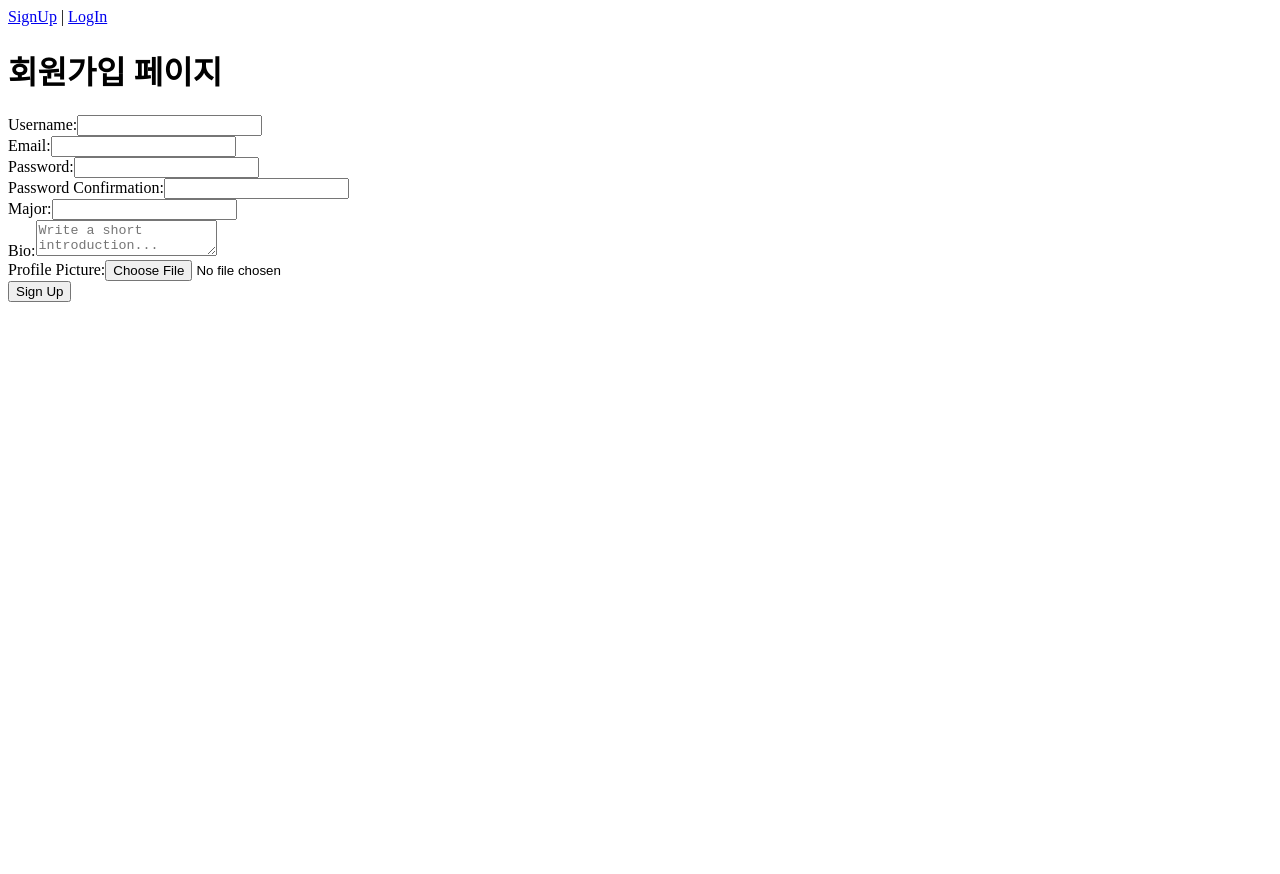
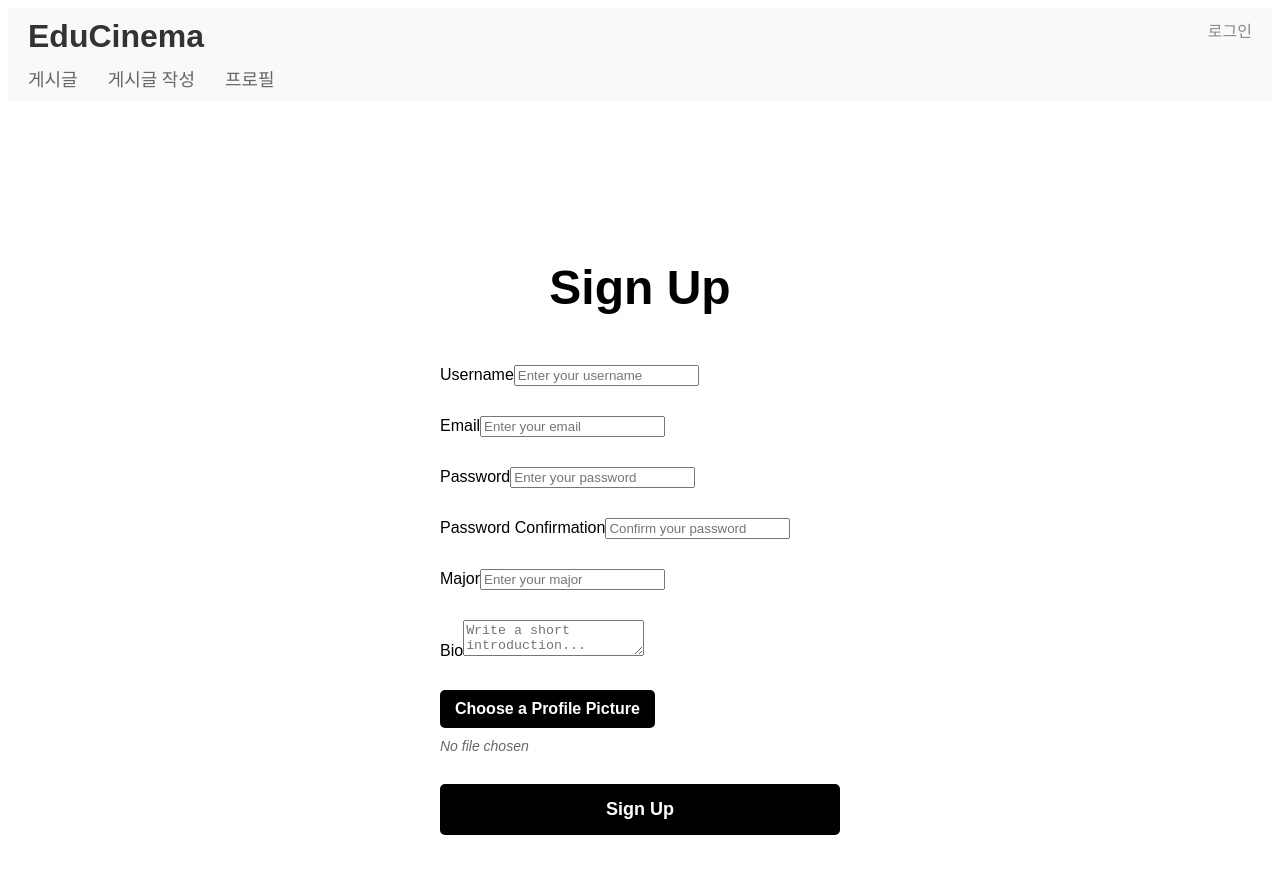
Before and after one commit to Ooni15/EduCinema, a Vue app in the folder vue-project/: page /signup in a window 1280 px wide. Shown: the top 874 px of the page. Before the commit the page ends 800 px from the top, so only its background shows below. Built offline with nearby package versions, Linux system fonts and the light colour scheme.

Commit message:
로그인 디자인

```diff
--- a/vue-project/src/App.vue
+++ b/vue-project/src/App.vue
@@ -1,18 +1,30 @@
 <template>
-  <header>
-    <nav>
-      <!-- 로그인 상태에 따른 네비게이션 -->
-      <div v-if="store.isLogin">
-        <RouterLink :to="{ name: 'ArticleView' }">Articles</RouterLink> |
-        <RouterLink :to="{ name: 'ProfileListView' }">Profiles</RouterLink> |
-        <form @submit.prevent="logOut">
-          <input type="submit" value="Logout">
+  <header class="navbar">
+    <!-- EduCinema -->
+    <div class="navbar-left">
+      <h1 class="navbar-title">EduCinema</h1>
+    </div>
+    <!-- 회원가입/로그인 버튼 -->
+    <div class="navbar-right">
+      <!-- 회원가입 페이지에서는 항상 로그인 버튼 표시 -->
+      <div v-if="$route.name === 'SignUpView'">
+        <RouterLink :to="{ name: 'LogInView' }" class="auth-button">로그인</RouterLink>
+      </div>
+      <!-- 로그인 상태에 따른 버튼 표시 -->
+      <div v-else-if="store.isLogin">
+        <form @submit.prevent="logOut" class="auth-button">
+          <input type="submit" value="로그아웃" />
         </form>
       </div>
       <div v-else>
-        <RouterLink :to="{ name: 'SignUpView' }">SignUp</RouterLink> |
-        <RouterLink :to="{ name: 'LogInView' }">LogIn</RouterLink>
+        <RouterLink :to="{ name: 'SignUpView' }" class="auth-button">회원가입</RouterLink>
       </div>
+    </div>
+    <!-- 게시글 메뉴 -->
+    <nav class="navbar-menu">
+      <RouterLink :to="{ name: 'ArticleView' }">게시글</RouterLink>
+      <RouterLink :to="{ name: 'CreateView' }">게시글 작성</RouterLink>
+      <RouterLink :to="{ name: 'ProfileListView' }">프로필</RouterLink>
     </nav>
   </header>
   <RouterView />
@@ -22,32 +34,90 @@
 import { RouterView, RouterLink } from 'vue-router';
 import { useCounterStore } from '@/stores/counter';
 
-const store = useCounterStore(); // Pinia 스토어
+const store = useCounterStore();
 
-// 로그아웃 함수
-const logOut = function () {
+const logOut = () => {
   store.logOut();
 };
 </script>
 
 <style scoped>
-:root {
-  --primary-blue: #0066FF;
-  --text-dark: #333333;
-  --card-shadow: 0 4px 6px rgba(0, 0, 0, 0.1);
+/* Navbar 전체 레이아웃 */
+.navbar {
+  background-color: #f9f9f9; /* 전체 배경색 통일 */
+  padding: 10px 20px;
+  display: flex;
+  flex-direction: column;
+  align-items: stretch;
+  position: relative; /* 상대적 기준 */
+  box-shadow: none; /* 그림자 제거 */
 }
 
-body {
-  margin: 0;
-  padding: 0;
-  font-family: 'Pretendard', sans-serif;
+/* EduCinema 제목 */
+.navbar-left {
+  display: flex;
+  align-items: center;
+  justify-content: flex-start; /* 왼쪽 정렬 */
+  position: relative; /* 상대적 위치 */
 }
 
-.container {
-  width: 100%;
-  max-width: 1200px;
-  margin: 0 auto;
-  padding: 0 20px;
-  box-sizing: border-box;
+.navbar-title {
+  font-family: 'Pretendard', sans-serif;
+  font-size: 32px;
+  font-weight: bold;
+  color: #333; /* 검정색 */
+  margin: 0;
+}
+
+/* 회원가입/로그아웃 버튼 */
+.navbar-right {
+  position: absolute; /* 오른쪽 끝으로 고정 */
+  top: 10px; /* EduCinema와 같은 높이 */
+  right: 20px;
+}
+
+.auth-button {
+  font-size: 16px;
+  color: #888; /* 회색 */
+  text-decoration: none;
+  border: none;
+  background: none;
+  cursor: pointer;
+}
+
+.auth-button:hover {
+  color: #0066FF; /* 마우스 오버 시 파란색 */
+}
+
+.auth-button input[type='submit'] {
+  font-size: 16px;
+  color: #888; /* 회색 */
+  border: none;
+  background: none;
+  cursor: pointer;
+  padding: 0;
+}
+
+.auth-button input[type='submit']:hover {
+  color: #0066FF; /* 마우스 오버 시 파란색 */
+}
+
+/* 게시글 메뉴 */
+.navbar-menu {
+  display: flex;
+  gap: 30px;
+  margin-top: 10px; /* EduCinema 아래 간격 */
+  justify-content: flex-start; /* 왼쪽 정렬 */
+}
+
+.navbar-menu a {
+  color: #666; /* 메뉴 연한 회색 */
+  text-decoration: none;
+  font-size: 18px;
+  font-weight: 500;
+}
+
+.navbar-menu a:hover {
+  color: #0066FF; /* 파란색 강조 */
 }
 </style>
--- a/vue-project/src/views/LogInView.vue
+++ b/vue-project/src/views/LogInView.vue
@@ -1,14 +1,30 @@
 <template>
-  <div>
-    <h1>LogIn Page</h1>
-    <form @submit.prevent="logIn">
-      <label for="username">username : </label>
-      <input type="text" id="username" v-model.trim="username"><br>
-
-      <label for="password">password : </label>
-      <input type="password" id="password" v-model.trim="password"><br>
-
-      <input type="submit" value="logIn">
+  <div class="login-container">
+    <h1>Login</h1>
+    <form @submit.prevent="logIn" class="login-form">
+      <div class="input-group">
+        <label for="username" class="sr-only">아이디</label>
+        <input
+          type="text"
+          id="username"
+          v-model.trim="username"
+          placeholder="아이디를 입력해주세요."
+          class="input-field"
+        />
+        <div class="underline"></div>
+      </div>
+      <div class="input-group">
+        <label for="password" class="sr-only">비밀번호</label>
+        <input
+          type="password"
+          id="password"
+          v-model.trim="password"
+          placeholder="비밀번호를 입력해주세요."
+          class="input-field"
+        />
+        <div class="underline"></div>
+      </div>
+      <button type="submit" class="login-btn">로그인</button>
     </form>
   </div>
 </template>
@@ -17,12 +33,12 @@
 import { ref } from 'vue'
 import { useCounterStore } from '@/stores/counter'
 
-const username = ref(null)
-const password = ref(null)
+const username = ref('')
+const password = ref('')
 
 const store = useCounterStore()
 
-const logIn = function () {
+const logIn = () => {
   const payload = {
     username: username.value,
     password: password.value
@@ -30,9 +46,72 @@ const logIn = function () {
 
   store.logIn(payload)
 }
-
 </script>
 
-<style>
+<style scoped>
+.login-container {
+  display: flex;
+  flex-direction: column;
+  align-items: center;
+  justify-content: center;
+  height: calc(100vh - 60px); /* NavBar 높이만큼 빼줌 */
+  background-color: #f9f9f9; /* NavBar와 동일한 배경색 */
+  font-family: Arial, sans-serif;
+  margin-top: -20px; /* NavBar로 인한 내려간 여백을 보정 */
+}
 
+h1 {
+  font-size: 48px;
+  font-weight: bold;
+  color: #000;
+  margin-bottom: 50px;
+}
+
+.login-form {
+  width: 100%;
+  max-width: 400px;
+}
+
+.input-group {
+  margin-bottom: 30px;
+  position: relative;
+}
+
+.input-field {
+  width: 100%;
+  border: none;
+  border-bottom: 2px solid #000;
+  padding: 15px 0;
+  font-size: 20px;
+  color: #000;
+  outline: none;
+  background: none;
+}
+
+.input-field::placeholder {
+  color: #aaa;
+}
+
+.underline {
+  height: 2px;
+  width: 100%;
+  background-color: #000;
+}
+
+.login-btn {
+  width: 100%;
+  padding: 15px;
+  font-size: 18px;
+  font-weight: bold;
+  color: #fff;
+  background-color: #000;
+  border: none;
+  cursor: pointer;
+  transition: background-color 0.3s;
+  border-radius: 5px;
+}
+
+.login-btn:hover {
+  background-color: #333;
+}
 </style>
--- a/vue-project/src/views/SignUpView.vue
+++ b/vue-project/src/views/SignUpView.vue
@@ -1,29 +1,95 @@
 <template>
-  <div>
-    <h1>회원가입 페이지</h1>
-    <form @submit.prevent="signUp">
-      <label for="username">Username:</label>
-      <input type="text" id="username" v-model.trim="username" required /><br>
+  <div class="signup-container">
+    <h1>Sign Up</h1>
+    <form @submit.prevent="signUp" class="signup-form">
+      <div class="input-group">
+        <label for="username" class="sr-only">Username</label>
+        <input
+          type="text"
+          id="username"
+          v-model.trim="username"
+          placeholder="Enter your username"
+          class="input-field"
+          required
+        />
+        <div class="underline"></div>
+      </div>
 
-      <label for="email">Email:</label>
-      <input type="email" id="email" v-model.trim="email" required /><br>
+      <div class="input-group">
+        <label for="email" class="sr-only">Email</label>
+        <input
+          type="email"
+          id="email"
+          v-model.trim="email"
+          placeholder="Enter your email"
+          class="input-field"
+          required
+        />
+        <div class="underline"></div>
+      </div>
 
-      <label for="password1">Password:</label>
-      <input type="password" id="password1" v-model.trim="password1" required /><br>
+      <div class="input-group">
+        <label for="password1" class="sr-only">Password</label>
+        <input
+          type="password"
+          id="password1"
+          v-model.trim="password1"
+          placeholder="Enter your password"
+          class="input-field"
+          required
+        />
+        <div class="underline"></div>
+      </div>
 
-      <label for="password2">Password Confirmation:</label>
-      <input type="password" id="password2" v-model.trim="password2" required /><br>
+      <div class="input-group">
+        <label for="password2" class="sr-only">Password Confirmation</label>
+        <input
+          type="password"
+          id="password2"
+          v-model.trim="password2"
+          placeholder="Confirm your password"
+          class="input-field"
+          required
+        />
+        <div class="underline"></div>
+      </div>
 
-      <label for="major">Major:</label>
-      <input type="text" id="major" v-model.trim="major" required /><br>
+      <div class="input-group">
+        <label for="major" class="sr-only">Major</label>
+        <input
+          type="text"
+          id="major"
+          v-model.trim="major"
+          placeholder="Enter your major"
+          class="input-field"
+          required
+        />
+        <div class="underline"></div>
+      </div>
 
-      <label for="bio">Bio:</label>
-      <textarea id="bio" v-model="bio" placeholder="Write a short introduction..."></textarea><br>
+      <div class="input-group">
+        <label for="bio" class="sr-only">Bio</label>
+        <textarea
+          id="bio"
+          v-model="bio"
+          placeholder="Write a short introduction..."
+          class="input-field"
+        ></textarea>
+        <div class="underline"></div>
+      </div>
 
-      <label for="profile_picture">Profile Picture:</label>
-      <input type="file" id="profile_picture" @change="handleFileUpload" /><br>
+      <div class="input-group">
+        <label for="profile_picture" class="custom-file-label">Choose a Profile Picture</label>
+        <input
+          type="file"
+          id="profile_picture"
+          @change="handleFileUpload"
+          class="file-input"
+        />
+        <span class="file-name">{{ selectedFileName || "No file chosen" }}</span>
+      </div>
 
-      <input type="submit" value="Sign Up" />
+      <button type="submit" class="signup-btn">Sign Up</button>
     </form>
   </div>
 </template>
@@ -40,12 +106,14 @@ const password2 = ref(null);
 const major = ref(null);
 const bio = ref(null);
 const profile_picture = ref(null);
+const selectedFileName = ref(""); // 선택한 파일 이름 저장
 
 const store = useCounterStore();
 
 // 파일 업로드 처리 함수
 const handleFileUpload = (event) => {
   profile_picture.value = event.target.files[0];
+  selectedFileName.value = profile_picture.value ? profile_picture.value.name : "";
 };
 
 // 회원가입 요청 함수
@@ -57,12 +125,85 @@ const signUp = () => {
     password2: password2.value,
     major: major.value,
     bio: bio.value,
-    profile_picture: profile_picture.value, // 파일 데이터 포함
+    profile_picture: profile_picture.value,
   };
-  store.signUp(payload); // Pinia 스토어의 signUp 액션 호출
+  store.signUp(payload);
 };
 </script>
 
-<style>
-/* 스타일은 필요에 따라 추가 */
+<style scoped>
+/* 전체 배경색 및 폼 스타일 */
+.signup-container {
+  display: flex;
+  flex-direction: column;
+  align-items: center;
+  justify-content: center;
+  min-height: calc(100vh - 60px);
+  padding-top: 60px;
+  font-family: Arial, sans-serif;
+}
+
+h1 {
+  font-size: 48px;
+  font-weight: bold;
+  color: #000;
+  margin-bottom: 50px;
+}
+
+.signup-form {
+  width: 100%;
+  max-width: 400px;
+}
+
+.input-group {
+  margin-bottom: 30px;
+  position: relative;
+}
+
+/* 커스텀 파일 선택 버튼 */
+.custom-file-label {
+  display: inline-block;
+  padding: 10px 15px;
+  background-color: #000;
+  color: #fff;
+  font-size: 16px;
+  font-weight: bold;
+  border-radius: 5px;
+  cursor: pointer;
+  text-align: center;
+}
+
+.custom-file-label:hover {
+  background-color: #333;
+}
+
+.file-input {
+  display: none; /* 기본 파일 입력 숨김 */
+}
+
+.file-name {
+  display: block;
+  margin-top: 10px;
+  font-size: 14px;
+  color: #666;
+  font-style: italic;
+}
+
+/* 버튼 스타일 */
+.signup-btn {
+  width: 100%;
+  padding: 15px;
+  font-size: 18px;
+  font-weight: bold;
+  color: #fff;
+  background-color: #000;
+  border: none;
+  cursor: pointer;
+  transition: background-color 0.3s;
+  border-radius: 5px;
+}
+
+.signup-btn:hover {
+  background-color: #333;
+}
 </style>
```
